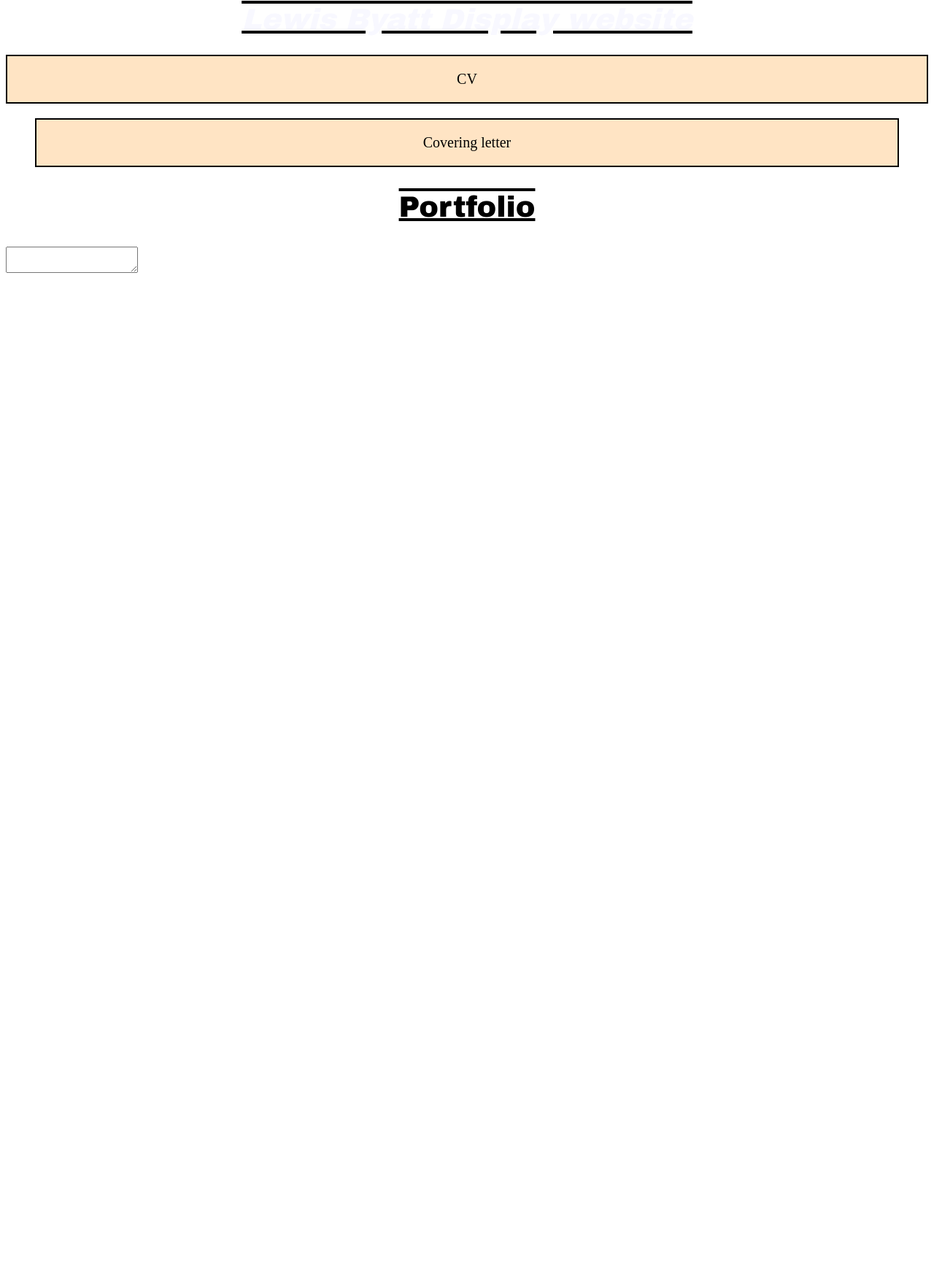
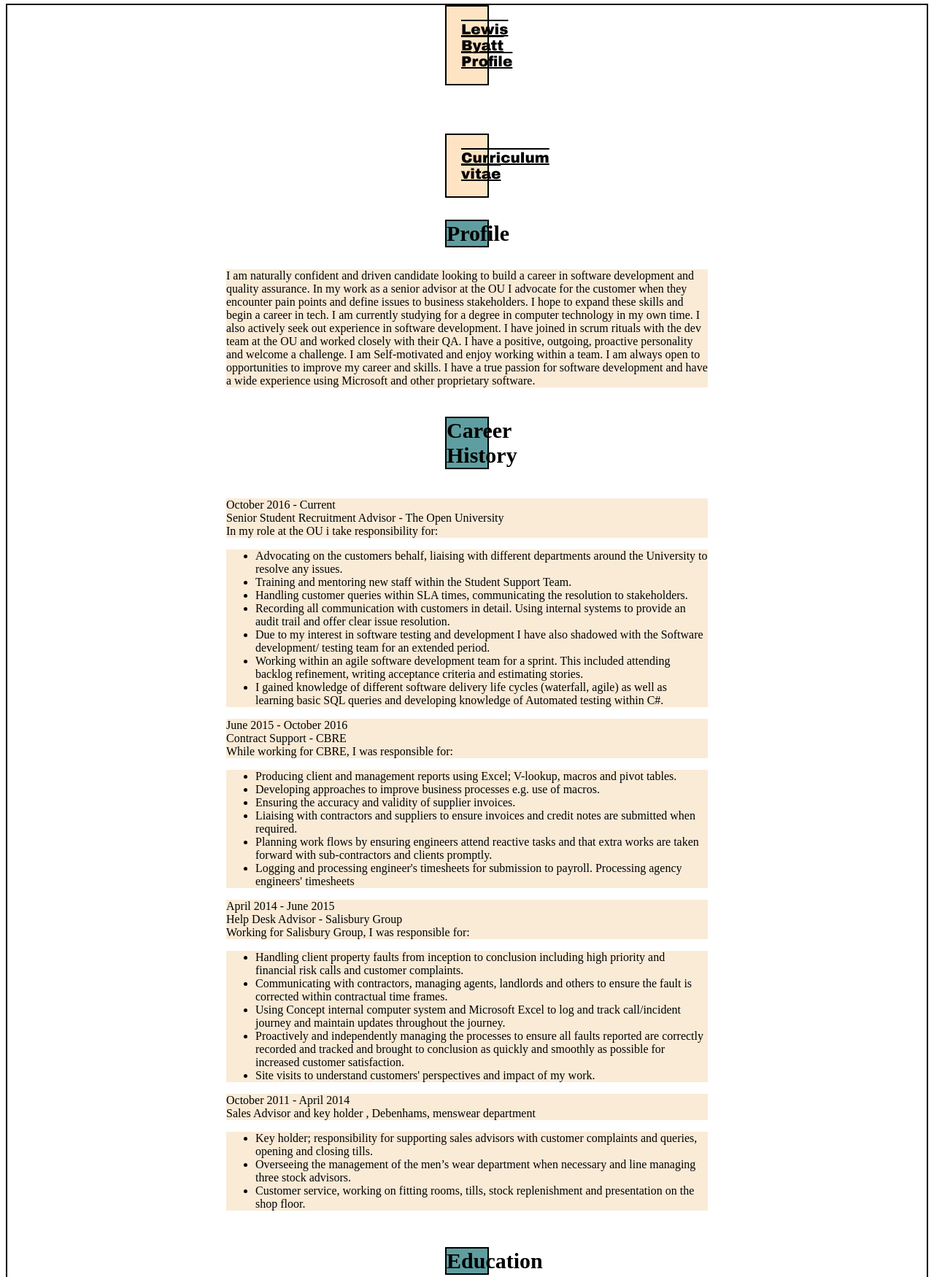
Before and after one commit to TeamAwesomatic/Lewis-First-Website, a plain HTML site: page index.html in a window 1280 px wide. Shown: the part 3-1753 px from the top of the page at 73% size. Before the commit the page ends 800 px from the top, so only its background shows below. Drawn offline with Linux system fonts and the light colour scheme.

Commit message:
add new details

```diff
--- a/index.html
+++ b/index.html
@@ -1,19 +1,116 @@
 <html>
 <head>
     <link rel="stylesheet" href="lewisstyle.css">
+    <title> Lewis Byatt Display Work</title>
 </head>
 <body>
-    <h1> Lewis Byatt Display website</h1>
- <p class="text">
-     CV
- </p>
-    <blockquote class="text">
-        Covering letter
-    </blockquote>
-    <h2> Portfolio </h2>
-<form>
-<textarea maxlength="200">
-    </textarea>
-</form>
+<h1 class="text"> Lewis Byatt Profile </h1>
+<br>
+<br>
+<h2 class="text"> Curriculum vitae </h2>
+<h3 class="subheading"> Profile </h3>
+<p class="text2">
+    I am naturally confident and driven candidate looking to build a career in software development and quality
+    assurance.
+    In my work as a senior advisor at the OU I advocate for the customer when they encounter pain points and define
+    issues to business stakeholders. I hope to expand these skills and begin a career in tech.
+    I am currently studying for a degree in computer technology in my own time. I also actively seek out experience in
+    software development. I have joined in scrum rituals with the dev team at the OU and worked closely with their QA.
+    I have a positive, outgoing, proactive personality and welcome a challenge. I am Self-motivated and enjoy working
+    within a team. I am always open to opportunities to improve my career and skills. I have a true passion for software
+    development and have a wide experience using Microsoft and other proprietary software.
+
+
+</p>
+<h4 class="subheading"> Career History </h4>
+
+<p class="text2">
+    October 2016 - Current<br>
+    Senior Student Recruitment Advisor - The Open University <br>
+    In my role at the OU i take responsibility for:
+</p>
+<ul class="text2">
+    <li>Advocating on the customers behalf, liaising with different departments around the University to resolve any
+        issues.
+    </li>
+    <li> Training and mentoring new staff within the Student Support Team.</li>
+    <li>Handling customer queries within SLA times, communicating the resolution to stakeholders.</li>
+    <li> Recording all communication with customers in detail. Using internal systems to provide an audit trail and
+        offer clear issue resolution.
+    </li>
+    <li>Due to my interest in software testing and development I have also shadowed with the Software development/
+        testing team for an extended period.
+    </li>
+    <li>Working within an agile software development team for a sprint. This included attending backlog refinement,
+        writing acceptance criteria and estimating stories.
+    </li>
+    <li>I gained knowledge of different software delivery life cycles (waterfall, agile) as well as learning basic SQL
+        queries and developing knowledge of Automated testing within C#.
+    </li>
+</ul>
+
+<p class="text2">
+    June 2015 - October 2016 <br>
+    Contract Support - CBRE <br>
+    While working for CBRE, I was responsible for:
+</p>
+<ul class="text2">
+    <li>Producing client and management reports using Excel; V-lookup, macros and pivot tables.</li>
+    <li>Developing approaches to improve business processes e.g. use of macros.</li>
+    <li>Ensuring the accuracy and validity of supplier invoices.</li>
+    <li>Liaising with contractors and suppliers to ensure invoices and credit notes are submitted when required.
+    <li>Planning work flows by ensuring engineers attend reactive tasks and that extra works are taken forward with
+        sub-contractors and clients promptly.
+    </li>
+    <li> Logging and processing engineer's timesheets for submission to payroll. Processing agency engineers'
+        timesheets
+    </li>
+</ul>
+<p class="text2">
+    April 2014 - June 2015 <br>
+    Help Desk Advisor - Salisbury Group<br>
+    Working for Salisbury Group, I was responsible for:
+</p>
+<ul class="text2">
+    <li> Handling client property faults from inception to conclusion including high priority and financial risk calls
+        and customer complaints.
+    </li>
+    <li>Communicating with contractors, managing agents, landlords and others to ensure the fault is corrected within
+        contractual time frames.
+    </li>
+    <li>Using Concept internal computer system and Microsoft Excel to log and track call/incident journey and maintain
+        updates throughout the journey.
+    </li>
+    <li>Proactively and independently managing the processes to ensure all faults reported are correctly recorded and
+        tracked and brought to conclusion as quickly and smoothly as possible for increased customer satisfaction.
+    </li>
+    <li> Site visits to understand customers' perspectives and impact of my work.</li>
+</ul>
+<p class="text2">
+    October 2011 - April 2014<br>
+    Sales Advisor and key holder , Debenhams, menswear department
+</p>
+<ul class="text2">
+    <li> Key holder; responsibility for supporting sales advisors with customer complaints and queries, opening and
+        closing tills.
+    </li>
+    <li>Overseeing the management of the men’s wear department when necessary and line managing three stock advisors.
+    </li>
+    <li>Customer service, working on fitting rooms, tills, stock replenishment and presentation on the shop floor.</li>
+</ul>
+<h5 class="subheading"> Education </h5>
+<p class="text2">
+    The Open University (In progress) - October 2017 - October 2023<br>
+    Bsc (honours) Computing and IT (part time)
+    <br>
+    <br>
+    The Open University February 2017 - October 2017<br>
+    NVQ Level 3 Advice and Guidance
+    <br>
+    <br>
+    Denbigh School - Sept 2005 - March 2012<br>
+    AS levels: Sociology, History, Financial Studies<br>
+    GCSE Level (taken June 2010):  8 including English and Maths
+</p>
 </body>
 </html>
--- a/lewisstyle.css
+++ b/lewisstyle.css
@@ -1,3 +1,19 @@
+.subheading{
+    font-size: 30px;
+    color: black;
+    background-color: cadetblue;
+    text-align: center;
+    border: black solid 2px;
+    margin-right: 600px;
+    margin-left: 600px;
+}
+
+.text2{
+    background-color: antiquewhite;
+    font-family: "Times New Roman";
+    margin-right: 300px;
+    margin-left: 300px;
+}
 .text{
     text-align: center;
     font-size: 20px;
@@ -8,20 +24,15 @@
     border-style: solid;
 }
 body {
-    background-image: url("image 1.jpg");
+    background-color: transparent;
+    border: black 2px solid;
 }
-h1,h2 {
-    color: ghostwhite;
+h1,h2{
+    color: black;
     font-size: 40px;
     font-family: "Arial Black";
     text-align: center;
     text-decoration: underline overline black;
+    margin-right: 600px;
+    margin-left: 600px;
 }
-h1{
-    font-weight: lighter;
-    font-style: italic;
-}
-h2{
-    color: black;
-    font-weight: bolder;
-}
```
